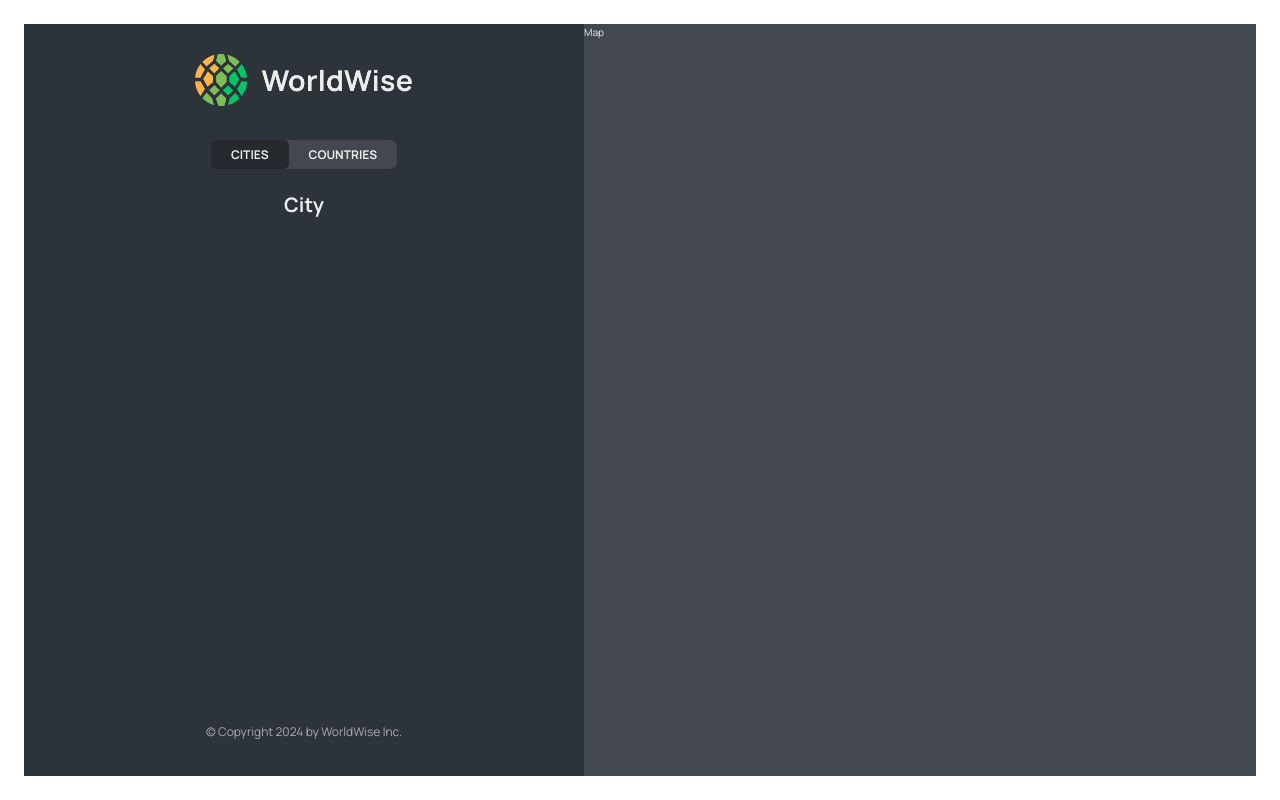
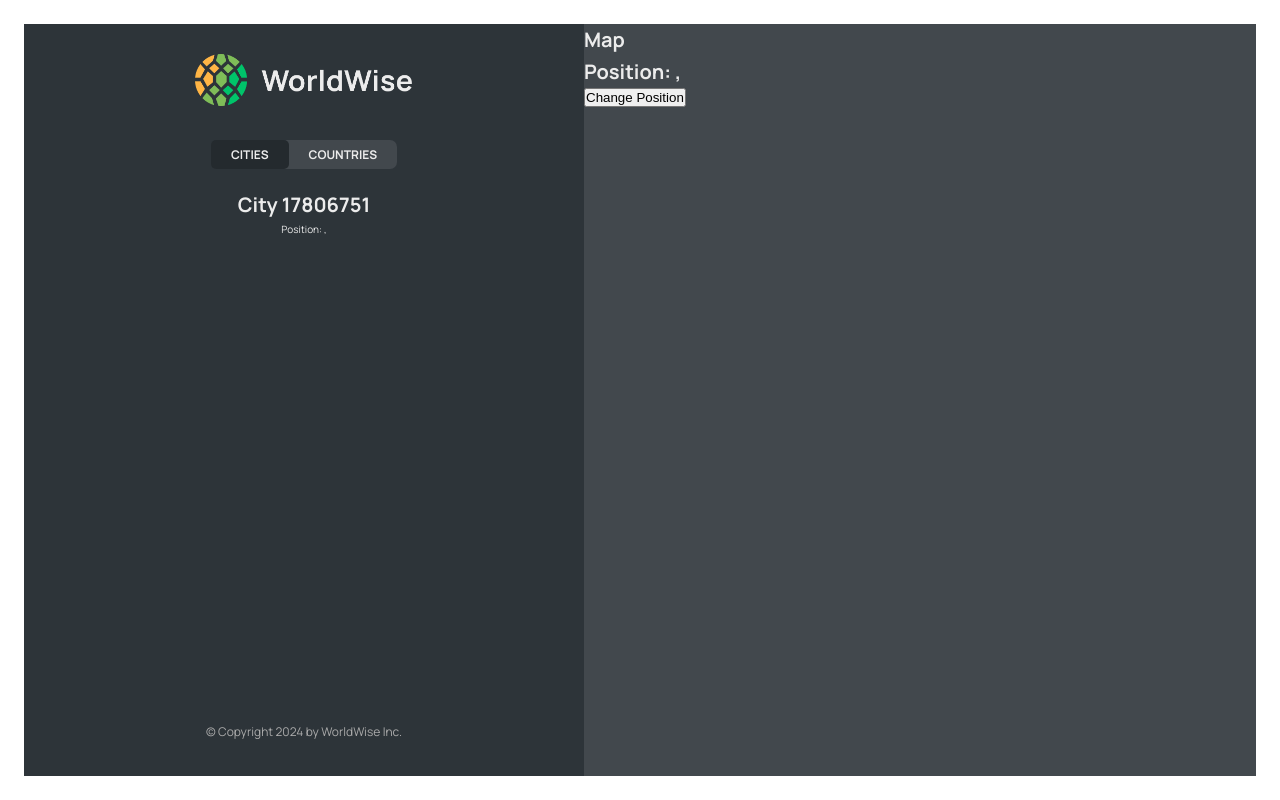
Before and after one commit to kanan88/worldwise, a React (Vite) app: page /app/cities/17806751 in a window 1280 px wide. Built offline with nearby package versions, Linux system fonts and the light colour scheme; data requests are answered from the project's data file.

Commit message:
reading and setting a query string

```diff
--- a/src/components/City.jsx
+++ b/src/components/City.jsx
@@ -1,3 +1,4 @@
+import { useParams, useSearchParams } from 'react-router-dom';
 import styles from './City.module.css';
 
 const formatDate = (date) =>
@@ -9,6 +10,14 @@
   }).format(new Date(date));
 
 const City = () => {
+  const [searchParams, setSearchParams] = useSearchParams();
+
+  const lat = searchParams.get('lat');
+  const lng = searchParams.get('lng');
+
+  const { id } = useParams();
+  console.log(id);
+
   // TEMP DATA
   const currentCity = {
     cityName: 'Lisbon',
@@ -19,7 +28,14 @@
 
   const { cityName, emoji, date, notes } = currentCity;
 
-  return <h1>City</h1>;
+  return (
+    <>
+      <h1>City {id}</h1>
+      <p>
+        Position: {lat}, {lng}
+      </p>
+    </>
+  );
 
   // return (
   //   <div className={styles.city}>
--- a/src/components/CityItem.jsx
+++ b/src/components/CityItem.jsx
@@ -9,10 +9,14 @@
   }).format(new Date(date));
 
 const CityItem = ({ city }) => {
-  const { cityName, emoji, date, id } = city;
+  const { cityName, emoji, date, id, position: pos } = city;
+
   return (
     <li>
-      <Link to={`${id}`} className={styles.cityItem}>
+      <Link
+        to={`${id}?lat=${pos.lat}&lng=${pos.lng}`}
+        className={styles.cityItem}
+      >
         <span className={styles.emoji}>{emoji}</span>
         <h3 className={styles.name}>{cityName}</h3>
         <time className={styles.date}>{formatDate(date)}</time>
--- a/src/components/Map.jsx
+++ b/src/components/Map.jsx
@@ -1,7 +1,22 @@
+import { useSearchParams } from 'react-router-dom';
 import styles from './Map.module.css';
 
 const Map = () => {
-  return <div className={styles.mapContainer}>Map</div>;
+  const [searchParams, setSearchParams] = useSearchParams();
+  const lat = searchParams.get('lat');
+  const lng = searchParams.get('lng');
+
+  return (
+    <div className={styles.mapContainer}>
+      <h1>Map</h1>
+      <h1>
+        Position: {lat}, {lng}
+      </h1>
+      <button onClick={() => setSearchParams({ lat: 23, lng: 50 })}>
+        Change Position
+      </button>
+    </div>
+  );
 };
 
 export default Map;
```
